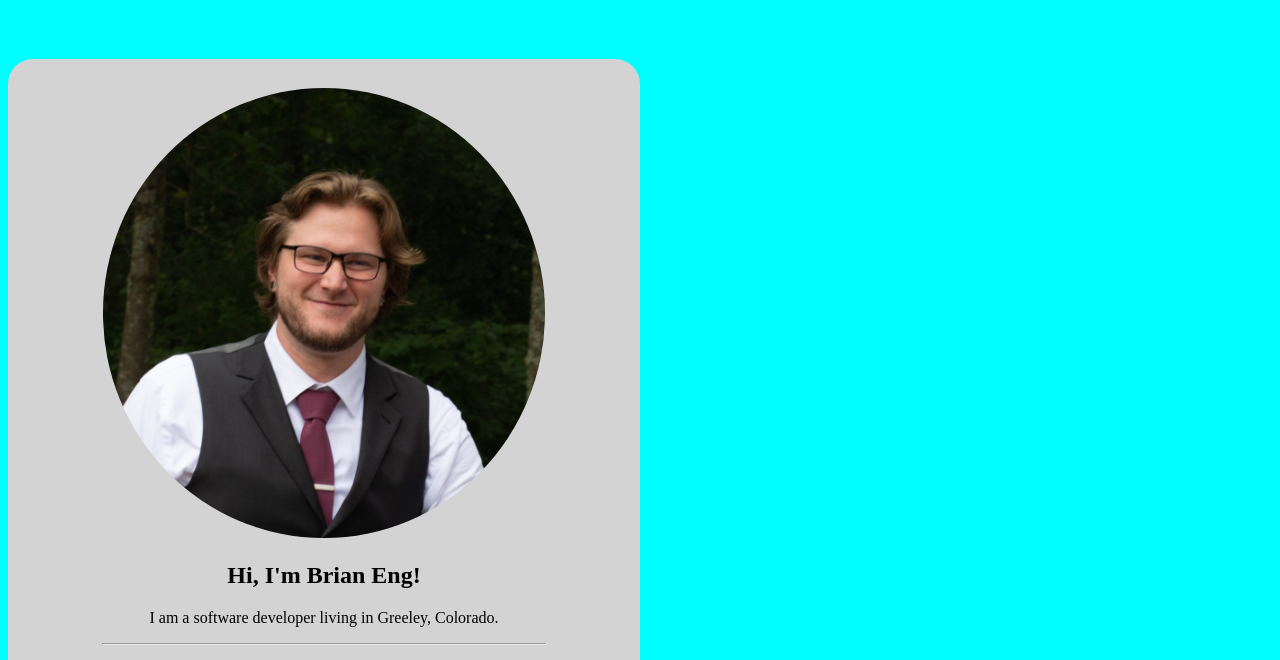
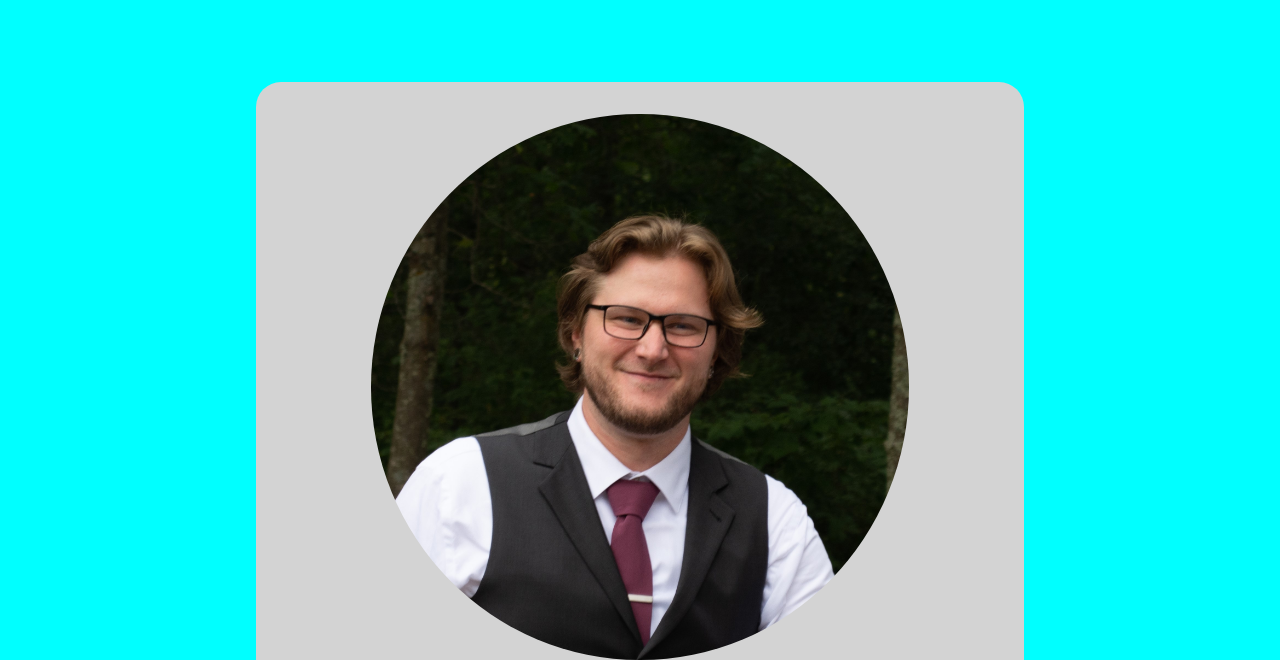
Before and after one commit to human-b-eng/September-2022, a plain HTML site: page index.html in a window 1280 px wide. Shown: the part 188-848 px from the top of the page. Drawn offline with nearby package versions, Linux system fonts and the light colour scheme.

Commit message:
Add files via upload

```diff
--- a/index.html
+++ b/index.html
@@ -4,8 +4,8 @@
 <head>
 	<meta charset="utf-8">
 	<meta name="viewport" content="width=device-width">
-	<title>Brian Eng's Portfolio</title>
-
+	<title>Brian Eng | Software Developer</title>
+	<link rel="stylesheet" href="https://cdnjs.cloudflare.com/ajax/libs/normalize/8.0.1/normalize.min.css" />
 	<link href="style.css" rel="stylesheet" type="text/css" />
 
 </head>
--- a/style.css
+++ b/style.css
@@ -2,6 +2,7 @@ body {
     min-width: 350px;
     box-sizing: border-box;
     background-color: aqua;
+    font-family: Arial, Helvetica, sans-serif;
   }
 
 header {
@@ -50,7 +51,8 @@ img {
 
 .wrapper {
     text-align: center;
-    width: 50%;
+    width: 60%;
+    padding:5px 20% 20%;
 }
 
 ul {
```
